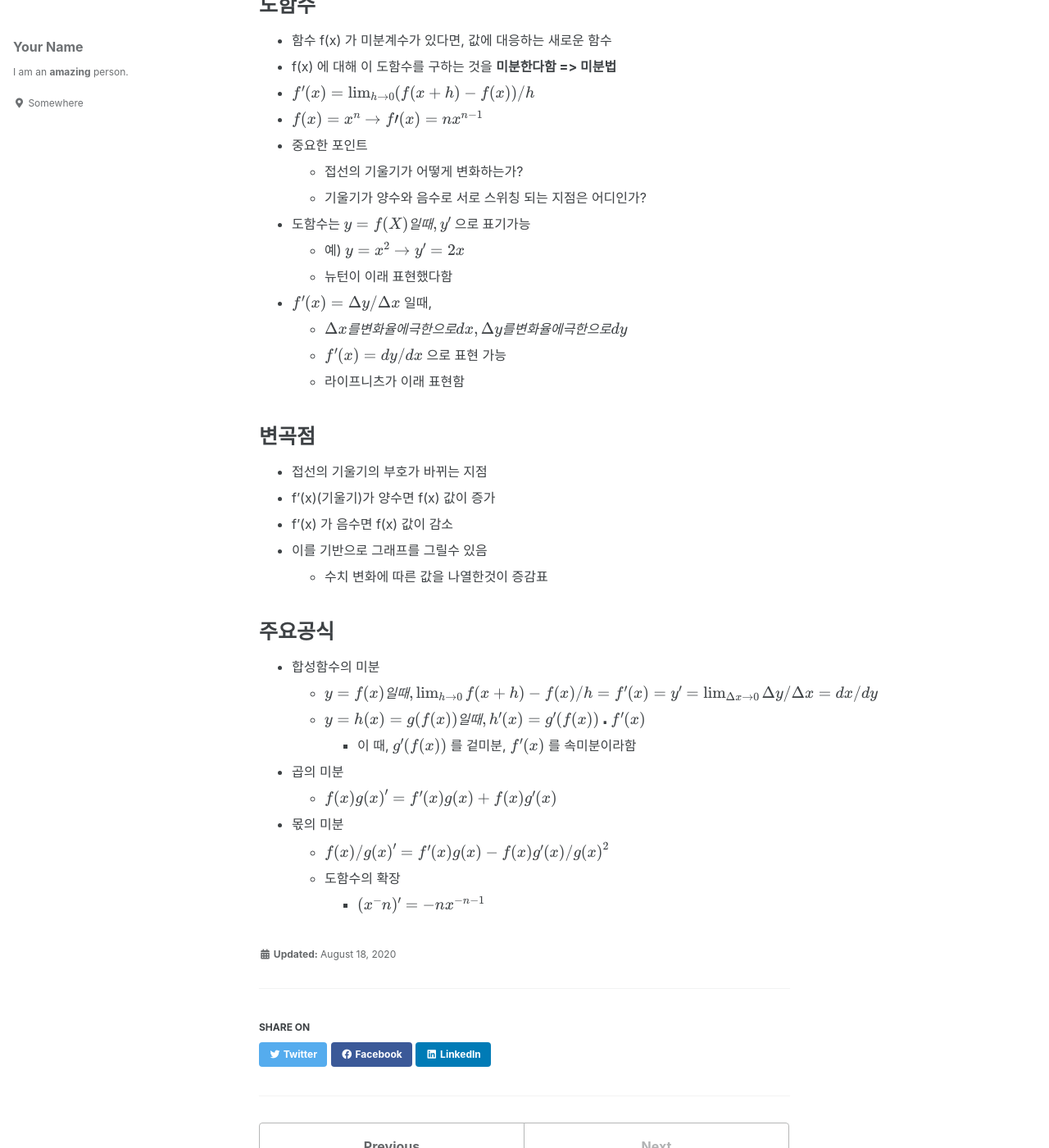
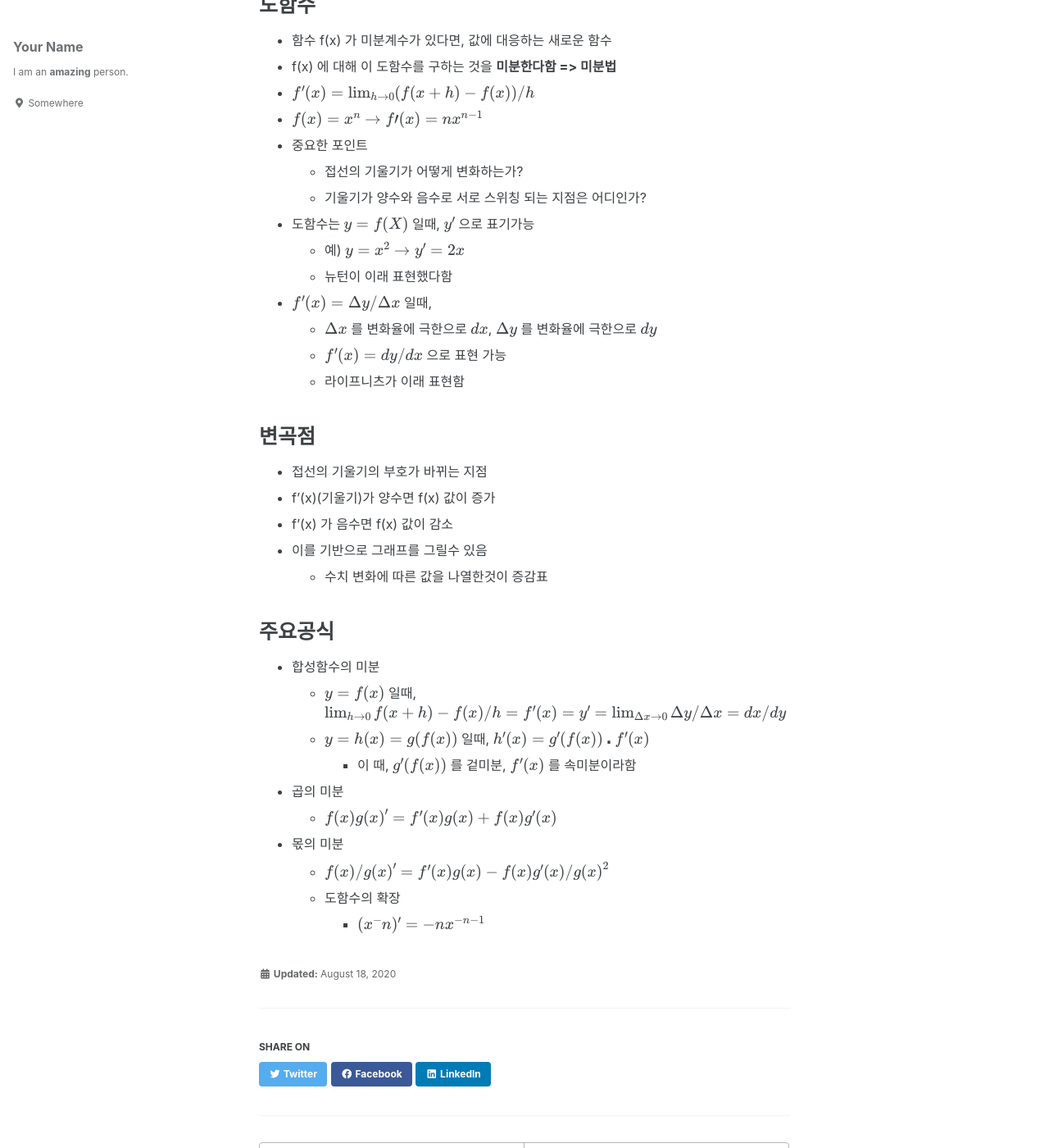
Before and after one commit to copper-light/ghhdh.github.io, a Jekyll site: the page built from _posts/2020-08-18-Math_03_미적분.md, in a window 1280 px wide and 1400 px high, scrolled down 963 px. Shown: the whole window at 82% size. Built offline with Jekyll 4.4.1, drawn with Linux system fonts in a browser that asks for light colours; cached includes are drawn as plain includes; formulas are drawn with MathJax 3.

```diff
--- a/_posts/2020-08-18-Math_03_미적분.md
+++ b/_posts/2020-08-18-Math_03_미적분.md
@@ -36,11 +36,11 @@ use_math: true
   - 중요한 포인트
     - 접선의 기울기가 어떻게 변화하는가?
     - 기울기가 양수와 음수로 서로 스위칭 되는 지점은 어디인가?
-  - 도함수는 $y=f(X) 일때, y^\prime$ 으로 표기가능
+  - 도함수는 $y=f(X)$ 일때, $y^\prime$ 으로 표기가능
     - 예) $y=x^2 \to y^\prime =2x$
     - 뉴턴이 이래 표현했다함
   - $f^\prime(x) = \Delta y / \Delta x$ 일때,
-    - $\Delta x 를 변화율에 극한으로 dx, \Delta y 를 변화율에 극한으로 dy$
+    - $\Delta x$ 를 변화율에 극한으로 $dx$, $\Delta y$ 를 변화율에 극한으로 $dy$
     - $f^\prime(x) = dy / dx$ 으로 표현 가능
     - 라이프니츠가 이래 표현함
 <br/><br/>
@@ -55,8 +55,8 @@ use_math: true
 
 # 주요공식
   - 합성함수의 미분
-    - $ y=f(x) 일때, \lim_{h \to 0} {f(x+h)-f(x)}/h = f^\prime(x)=y^\prime= \lim_{\Delta x \to 0} \Delta y / \Delta x = dx/dy$
-    - $y= h(x) = g(f(x)) 일때, h^\prime (x) = g^\prime(f(x)) \centerdot f^\prime(x)$
+    - $ y=f(x)$ 일때, $\lim_{h \to 0} {f(x+h)-f(x)}/h = f^\prime(x)=y^\prime= \lim_{\Delta x \to 0} \Delta y / \Delta x = dx/dy$
+    - $y= h(x) = g(f(x))$ 일때, $h^\prime (x) = g^\prime(f(x)) \centerdot f^\prime(x)$
        - 이 때, $g^\prime(f(x))$ 를 겉미분, $f^\prime(x)$ 를 속미분이라함
   - 곱의 미분
     - $\{f(x)g(x)\}^\prime = f^\prime(x) g(x) + f(x)g^\prime(x)$
```
